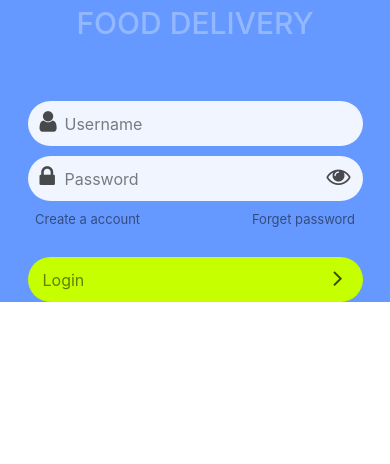
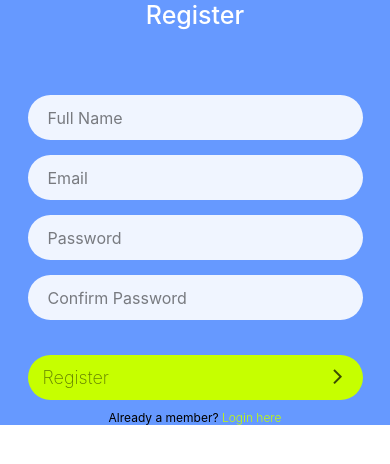
Before and after one commit to thaibalong7/food-delivery, a React Native app in the folder food_delivery/: screen / in a window 390 px wide. Shown: the top 464 px of the page. Built offline with nearby package versions, Linux system fonts and the light colour scheme.

Commit message:
+ Add Register screen

```diff
--- a/food_delivery/App.js
+++ b/food_delivery/App.js
@@ -10,12 +10,12 @@
 //react-native run-android
 import React, { Component } from 'react';
 import { View } from 'react-native';
-import Login from './src/components/Login';
+import Register from './src/components/Register';
 export default class App extends Component {
     render() {
         return (
             <View>
-                <Login></Login>
+                <Register></Register>
             </View>
         );
     }
--- a/food_delivery/src/components/Login.js
+++ b/food_delivery/src/components/Login.js
@@ -115,7 +115,8 @@ const styles = StyleSheet.create({
     },
     textLogin: {
         color: 'rgba(0, 0, 0, 0.5)',
-        fontSize: 16,
+        fontSize: 18,
+        fontWeight: '200',
         marginLeft: 15,
         textAlign: 'left',
     },
--- /dev/null
+++ b/food_delivery/src/components/Register.js
@@ -0,0 +1,134 @@
+import React, { Component } from 'react';
+import {
+    StyleSheet, View,
+    Text, ImageBackground,
+    TextInput, Dimensions,
+    TouchableOpacity
+} from 'react-native';
+import Icon from 'react-native-vector-icons/FontAwesome'
+
+const { width: WIDTH } = Dimensions.get('window');
+
+export default class Register extends Component {
+    render() {
+        return (
+            <ImageBackground style={styles.backgroundContainer}>
+                <View style={styles.textTitleContainer}>
+                    <Text style={styles.textTitle}>Register</Text>
+                </View>
+                <View style={styles.inputContainer}>
+                    <TextInput
+                        style={styles.input}
+                        placeholder={'Full Name'}
+                        placeholderTextColor={'rgba(0, 0, 0, 0.5)'}
+                        underlineColorAndroid='transparent'
+                    />
+                </View>
+                <View style={styles.inputContainer}>
+                    <TextInput
+                        style={styles.input}
+                        placeholder={'Email'}
+                        placeholderTextColor={'rgba(0, 0, 0, 0.5)'}
+                        underlineColorAndroid='transparent'
+                    />
+                </View>
+                <View style={styles.inputContainer}>
+                    <TextInput
+                        style={styles.input}
+                        placeholder={'Password'}
+                        placeholderTextColor={'rgba(0, 0, 0, 0.5)'}
+                        underlineColorAndroid='transparent'
+                        secureTextEntry={true}
+                    />
+                </View>
+                <View style={styles.inputContainer}>
+                    <TextInput
+                        style={styles.input}
+                        placeholder={'Confirm Password'}
+                        placeholderTextColor={'rgba(0, 0, 0, 0.5)'}
+                        underlineColorAndroid='transparent'
+                        secureTextEntry={true}
+                    />
+                </View>
+
+                <TouchableOpacity style={styles.btnRegister} >
+                    <Text style={styles.textRegister}>Register</Text>
+                    <Icon name={'angle-right'} size={26} color={'rgba(0, 0, 0, 0.7)'} style={styles.iconRegister} />
+                </TouchableOpacity>
+                <View style={styles.loginHere}>
+                    <Text style={styles.textAlready}>Already a member? </Text>
+                    <TouchableOpacity>
+                        <Text style={styles.textLoginHere}>Login here</Text>
+
+                    </TouchableOpacity>
+                </View>
+            </ImageBackground>
+        );
+    }
+}
+const styles = StyleSheet.create({
+    backgroundContainer: {
+        // flex: 1,
+        justifyContent: 'center',
+        alignItems: 'center',
+        flexDirection: 'column',
+        width: '100%',
+        height: '100%',
+        backgroundColor: '#6699ff'
+    },
+    textTitleContainer: {
+        marginBottom: 50,
+    },
+    textTitle: {
+        color: 'white',
+        fontSize: 25,
+        fontWeight: '500',
+    },
+    inputContainer: {
+        marginTop: 15,
+    },
+    input: {
+        width: WIDTH - 55,
+        height: 45,
+        borderRadius: 25,
+        fontSize: 16,
+        paddingLeft: 20,
+        backgroundColor: 'rgba(255, 255, 255, 0.9)',
+        color: 'rgba(0, 0, 0, 0.7)',
+        marginHorizontal: 25
+    },
+    btnRegister: {
+        width: WIDTH - 55,
+        height: 45,
+        borderRadius: 25,
+        backgroundColor: '#C6FF00',
+        justifyContent: 'center',
+        marginTop: 35,
+    },
+    iconRegister: {
+        position: 'absolute',
+        top: 8,
+        right: 20
+    },
+    textRegister: {
+        color: 'rgba(0, 0, 0, 0.5)',
+        fontSize: 18,
+        fontWeight: '200',
+        marginLeft: 15,
+        textAlign: 'left',
+    },
+    loginHere:{
+        flexDirection: 'row',
+        justifyContent: 'center',
+        marginTop: 10
+    },
+    textAlready:{
+        fontSize: 12
+    },
+    textLoginHere:{
+        fontSize: 12,
+        fontWeight: '300',
+        color: '#C6FF00'
+    },
+
+});
```
